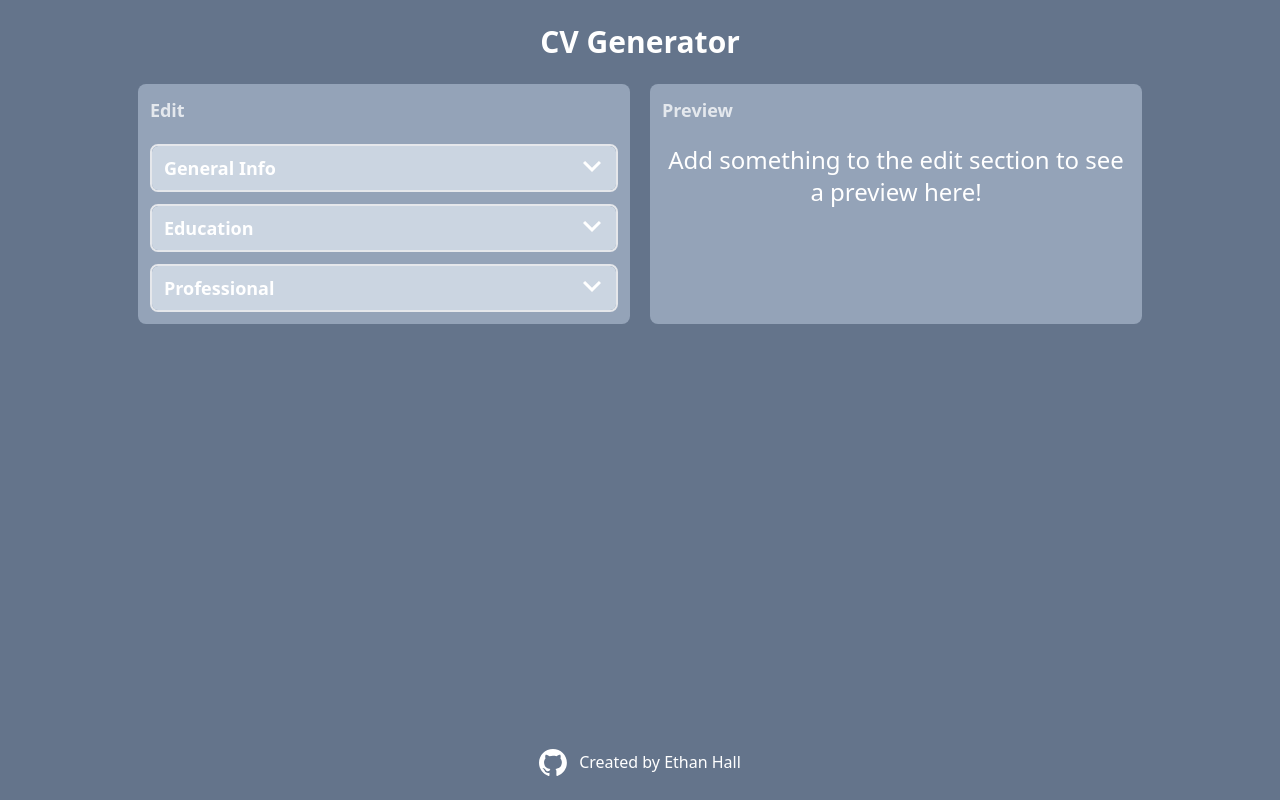
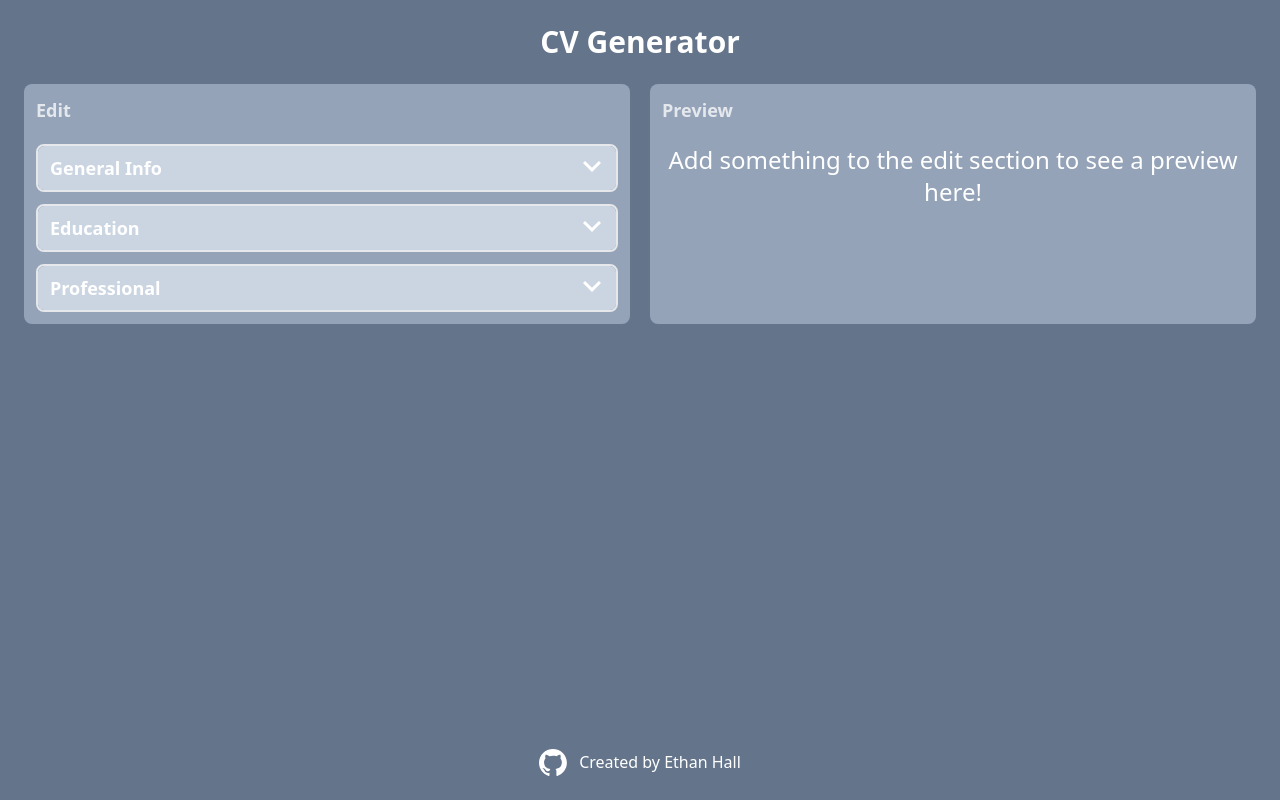
Before and after one commit to ethanwhall389/cv-application, a React (Vite) app: page / in a window 1280 px wide. Both pictures are taken after a click on the button "Create New". Built offline with nearby package versions, Linux system fonts and the light colour scheme.

Commit message:
Fix shrinking on empty bug

```diff
--- a/src/App.jsx
+++ b/src/App.jsx
@@ -55,7 +55,7 @@ function App() {
       <Button text={'See Demo'} bttnColor='slate-400' handleClick={viewDemo}></Button>
     </div>
 
-    <div className='max-w-2xl mx-auto lg:max-w-7xl'
+    <div className='max-w-2xl lg:max-w-7xl self-center w-[100%]'
       style={showMain ? {display:'block'} : {display:'none'}}
     >
       <h1 className='text-3xl font-bold mb-6'>CV Generator</h1>
--- a/src/components/preview/display-education.jsx
+++ b/src/components/preview/display-education.jsx
@@ -5,7 +5,7 @@ export default function DisplayEducation({ data }) {
         <div className="my-4 text-start">
             <h2
                 className="text-lg font-bold border-b-2"
-                style={data[0].id === '' || data.length === 0 ? {display:'none'} : {display:'block'}}
+                style={data.length === 0 || data[0].id === '' ? {display:'none'} : {display:'block'}}
             >Education</h2>
             {data.map( (entry, index) => (
                 <DisplayEntry key={entry.id} entryData={entry} length={data.length} index={index}/>
```
